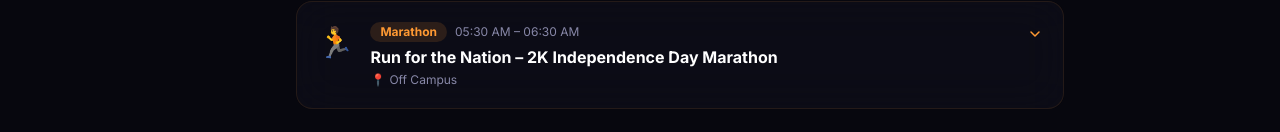
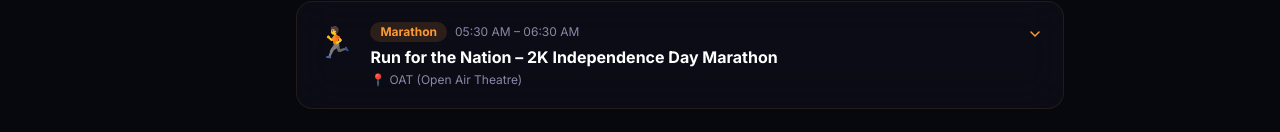
Before and after one commit to Student-Activity-Center-SAC/Independence-Day, a Next.js app in the folder my-app/: page /competitions in a window 1280 px wide. Shown: the part 668-800 px from the top of the page. Built offline with nearby package versions, Linux system fonts and the light colour scheme; no server answers.

Commit message:
fix: updated venues

```diff
--- a/my-app/app/competitions/page.tsx
+++ b/my-app/app/competitions/page.tsx
@@ -8,7 +8,7 @@ import AshokaCss from "@/components/AshokaCss";
 
 /* ─── data ─── */
 const schedule = [
-  { date: "09 Aug 2026", day: "Sunday", time: "05:30 AM – 06:30 AM", domain: "Marathon", competition: "Run for the Nation – 2K Independence Day Marathon", venue: "Off Campus", icon: "🏃", color: "#FF9933", id: "marathon" },
+  { date: "09 Aug 2026", day: "Sunday", time: "05:30 AM – 06:30 AM", domain: "Marathon", competition: "Run for the Nation – 2K Independence Day Marathon", venue: "OAT (Open Air Theatre)", icon: "🏃", color: "#FF9933", id: "marathon" },
   { date: "10 Aug 2026", day: "Monday", time: "03:20 PM – 05:20 PM", domain: "Arts Club", competition: "Nation Builders Art Competition", venue: "Student Activity Centre (SAC Hall)", icon: "🎨", color: "#138808", id: "art" },
   { date: "10 Aug 2026", day: "Monday", time: "03:20 PM – 05:20 PM", domain: "Literature Club", competition: "Voice of Freedom – Essay Writing & Elocution Competition", venue: "Rose Hall & Jasmine Hall", icon: "✍️", color: "#138808", id: "literature" },
   { date: "11 Aug 2026", day: "Tuesday", time: "10:00 AM – 12:20 PM", domain: "Photography Club", competition: "Frames of Freedom – Patriotic Photography Outreach Competition", venue: "Off Campus", icon: "📷", color: "#FFB347", id: "photography" },
```
